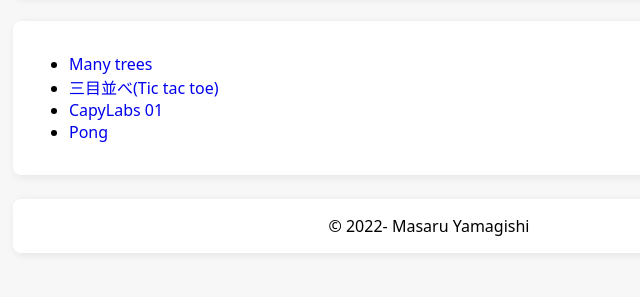
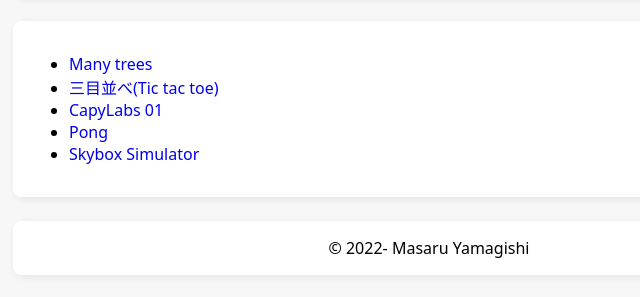
Before and after one commit to yamayuski/CapyLabsBabylonJS, a website: page index.html in a window 1280 px wide. Shown: the part 183-480 px from the top of the page, without its empty margins (211-851 px from the left). Drawn offline with Linux system fonts and the light colour scheme.

Commit message:
chore: add skybox simulator index

```diff
--- a/index.html
+++ b/index.html
@@ -1,7 +1,8 @@
 <!DOCTYPE html>
 <html lang="en">
+
 <head>
-    <meta charset="utf-8"/>
+  <meta charset="utf-8" />
   <title>CapyLabs Babylon.js</title>
   <style>
     body {
@@ -10,13 +11,18 @@
       margin: 0 auto;
       padding: 0;
     }
+
     a {
       text-decoration: none;
     }
+
     a:hover {
       text-decoration: underline;
     }
-      header, main, footer {
+
+    header,
+    main,
+    footer {
       width: 100vw;
       max-width: 800px;
       background-color: #FFFFFF;
@@ -25,14 +31,18 @@
       box-shadow: 2px 2px 10px rgba(0, 0, 0, 0.08);
       border-radius: 8px;
     }
-      header, footer {
+
+    header,
+    footer {
       text-align: center;
     }
+
     #breadcrumb {
       display: flex;
       list-style: none;
       justify-content: center;
     }
+
     #breadcrumb li:not(:last-child)::after {
       display: inline-block;
       content: "/";
@@ -40,6 +50,7 @@
     }
   </style>
 </head>
+
 <body>
   <header>
     <h1>CapyLabs Babylon.js</h1>
@@ -63,6 +74,9 @@
       <li>
         <a href="./samples/app/pong/">Pong</a>
       </li>
+      <li>
+        <a href="./samples/app/skybox-simulator/">Skybox Simulator</a>
+      </li>
     </ul>
   </main>
 
@@ -70,4 +84,5 @@
     © 2022- Masaru Yamagishi
   </footer>
 </body>
+
 </html>
```
Lines whose indentation alone changed are shown as unchanged.
